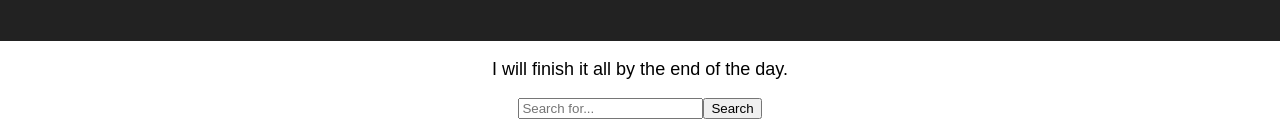
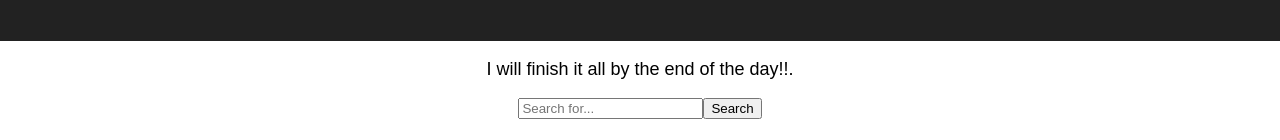
Before and after one commit to ayeletka/my_azure_web_app, a React (Create React App) app: page / in a window 1280 px wide. Shown: the part 149-289 px from the top of the page. Built offline with nearby package versions, Linux system fonts and the light colour scheme.

Commit message:
Trying something

```diff
--- a/src/App.js
+++ b/src/App.js
@@ -18,7 +18,7 @@ class App extends Component {
           <h1 className="App-title">Welcome to Ayelet's web</h1>
         </header>
         <p className="App-intro">
-			I will finish it all by the end of the day.
+			I will finish it all by the end of the day!!.
         </p>
         <Search />
         <Result
```
